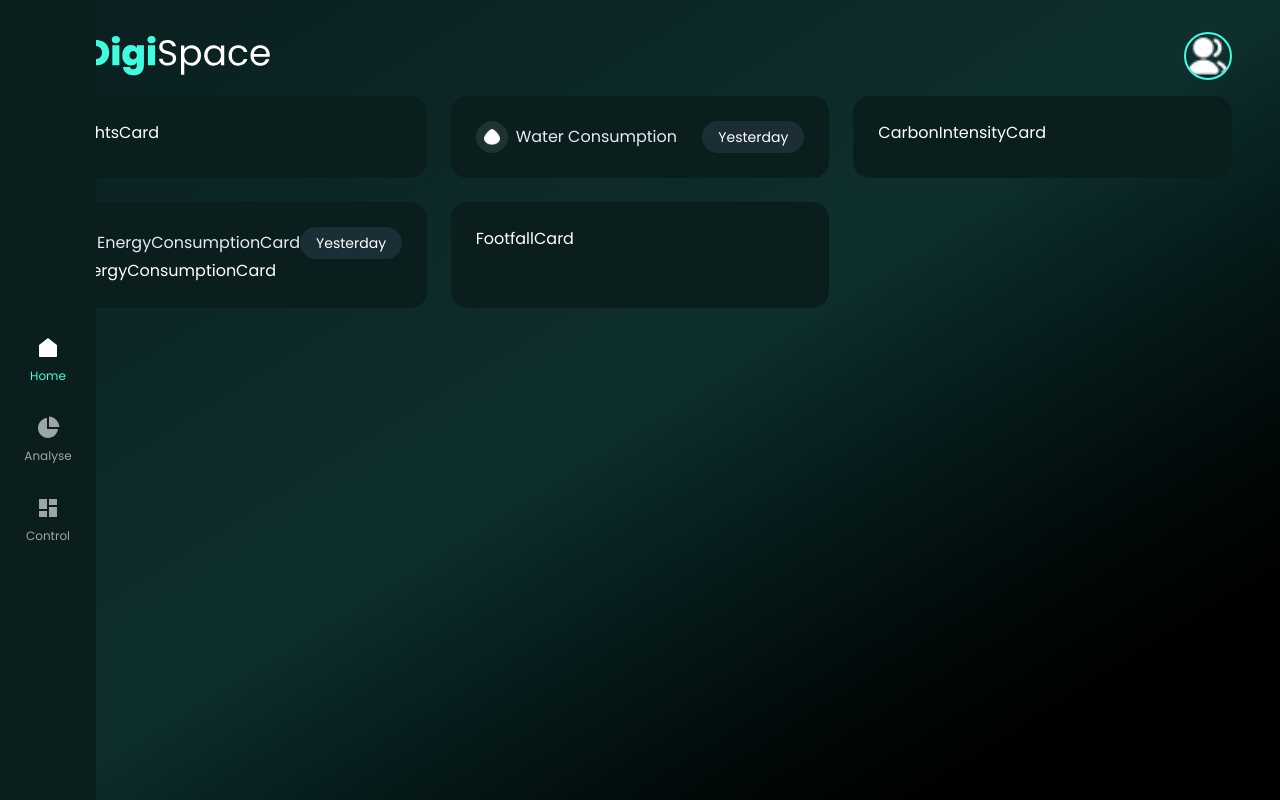
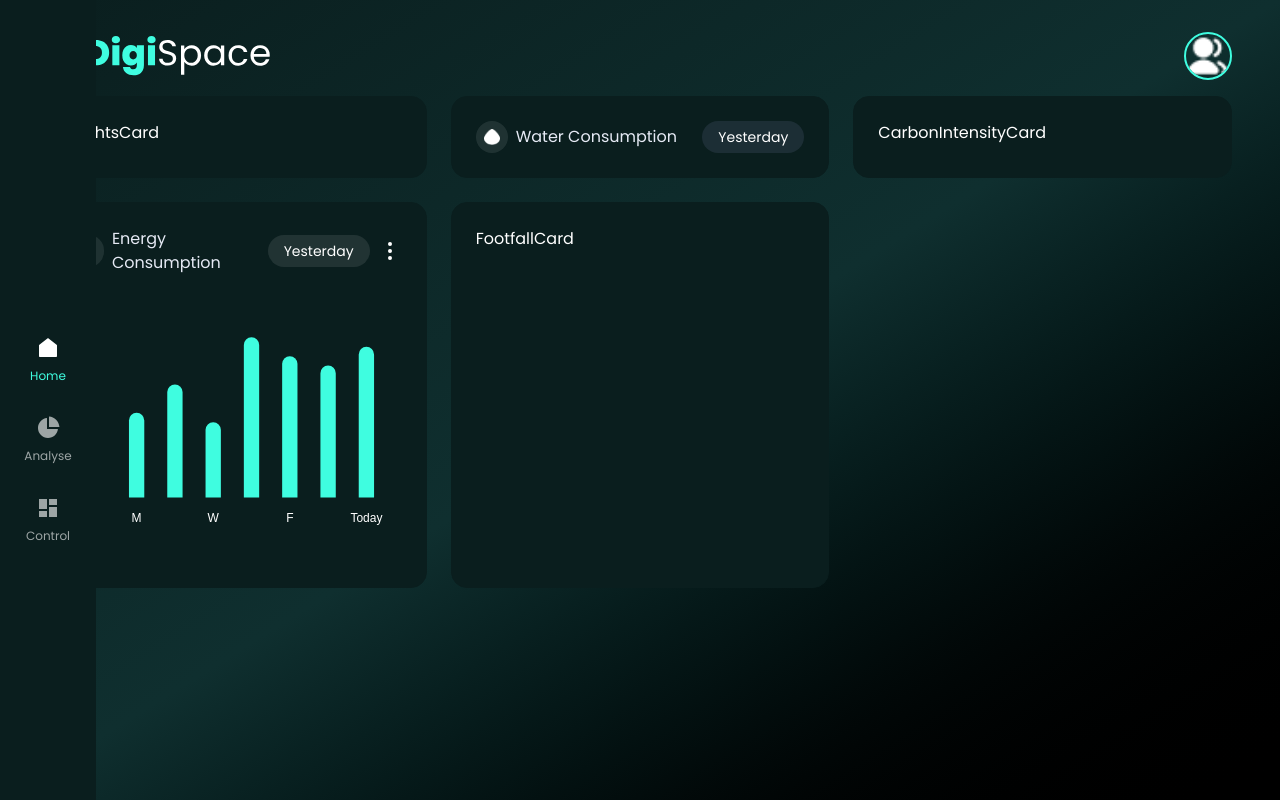
Before and after one commit to CoderLovely08/AVM-Demo, a React app: page / in a window 1280 px wide. Built offline with nearby package versions, Linux system fonts and the light colour scheme; the HTML template or start-up script is replaced by a standard one.

Commit message:
[Feature]: Energy Consumption card
- added echarts
- Added simple bar graph

```diff
--- a/package.json
+++ b/package.json
@@ -11,6 +11,8 @@
   },
   "dependencies": {
     "@tailwindcss/vite": "^4.1.18",
+    "echarts-for-react": "^3.0.6",
+    "lucide-react": "^0.563.0",
     "react": "^19.2.0",
     "react-dom": "^19.2.0",
     "tailwindcss": "^4.1.18"
--- a/src/components/EnergyConsumptionCard.tsx
+++ b/src/components/EnergyConsumptionCard.tsx
@@ -1,18 +1,74 @@
 import React from 'react'
+import ReactECharts from 'echarts-for-react'
 import CardLayout from '../layout/CardLayout'
 import CardTitle from './custom/Cardtitle'
 import { flashIcon } from '../data'
+import { EllipsisVertical } from 'lucide-react'
 
 const EnergyConsumptionCard = () => {
+
+  const getOption = () => ({
+    grid: {
+      left: "5%",
+      right: "5%",
+      bottom: "15%",
+      top: "10%",
+      containLabel: true,
+    },
+    xAxis: {
+      type: "category",
+      data: ["M", "T", "W", "T", "F", "S", "Today"],
+      axisLine: {
+        show: false,
+      },
+      axisTick: {
+        show: false,
+      },
+      axisLabel: {
+        color: "#fff",
+        fontSize: 12,
+        margin: 15,
+      },
+    },
+    yAxis: {
+      type: "value",
+      show: false,
+    },
+    series: [
+      {
+        data: [180, 240, 160, 340, 300, 280, 320],
+        type: "bar",
+        barWidth: "40%",
+        itemStyle: {
+          color: "#3FFDE0",
+          borderRadius: [8, 8, 0, 0],
+        },
+        emphasis: {
+          itemStyle: {
+            color: "#3FFDE0",
+          },
+        },
+      },
+    ],
+  });
+
   return (
     <CardLayout>
-      <div className="flex items-center justify-between">
-        <CardTitle icon={flashIcon} label="EnergyConsumptionCard" />
-        <span className="px-4 py-1.5 bg-slate-600/30 text-white text-sm rounded-full">
-          Yesterday
-        </span>
+      <div className="flex items-center justify-between mb-8">
+        <CardTitle icon={flashIcon} label="Energy Consumption" />
+        <div className="flex items-center gap-2">
+          <span className="px-4 py-1.5 bg-gray-200/10 text-white text-sm rounded-full">
+            Yesterday
+          </span>
+          <EllipsisVertical />
+        </div>
       </div>
-      <div>EnergyConsumptionCard</div>
+       <div className="h-64">
+        <ReactECharts
+          option={getOption()}
+          style={{ height: "100%", width: "100%" }}
+        />
+      </div>
     </CardLayout>
   )
 }
```
Also changed, not shown: 1 other file (tests, documents, lock files or other folders).
